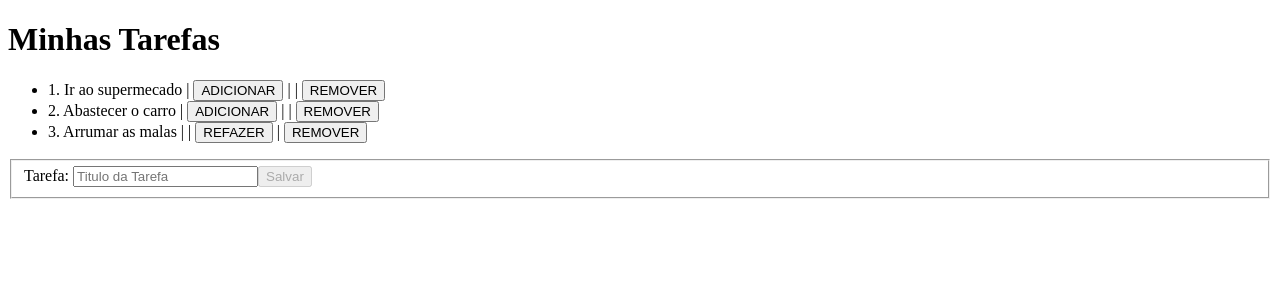
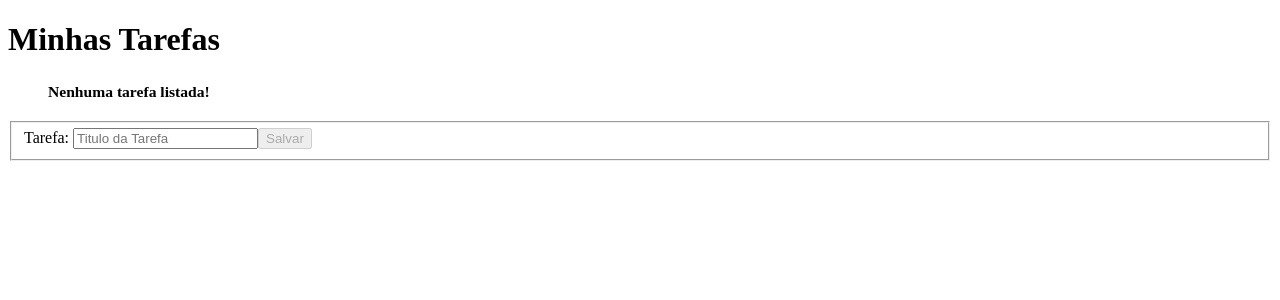
Before and after one commit to TulioliAles/TodoApp, an Angular app: page / in a window 1280 px wide. Shown: the top 300 px of the page. Built offline with nearby package versions, Linux system fonts and the light colour scheme.

Commit message:
Criado o método que adiciona tarefas

```diff
--- a/src/app/app.component.html
+++ b/src/app/app.component.html
@@ -1,6 +1,7 @@
 <h1>{{ title }}</h1>
 
 <ul>
+    <h3 *ngIf="todos.length == 0"><small>Nenhuma tarefa listada!</small></h3>
     <li *ngFor="let todo of todos">
         {{ todo.id}}. {{ todo.titulo }} |
         <button *ngIf="!todo.done" (click)="markAsDone(todo)">ADICIONAR</button> |
@@ -14,6 +15,6 @@
         <label>Tarefa: </label>
         <input type="text" placeholder="Titulo da Tarefa" maxlength="60" formControlName="title">
         <small *ngIf="form.controls.title.invalid && !form.controls.title.pristine">Este campo deve conter entre 3 e 60 caracteres!</small>
-        <button [disabled]="form.invalid">Salvar</button>
+        <button [disabled]="form.invalid" (click)="add()">Salvar</button>
     </fieldset>
 </form>
--- a/src/app/app.component.ts
+++ b/src/app/app.component.ts
@@ -21,9 +21,17 @@
         Validators.required,
       ])]
     });
-    this.todos.push(new Todo(1, 'Ir ao supermecado', false));
-    this.todos.push(new Todo(2, 'Abastecer o carro', false));
-    this.todos.push(new Todo(3, 'Arrumar as malas', true));
+  }
+
+  add(){
+    const title = this.form.controls['title'].value;
+    const id = this.todos.length + 1;
+    this.todos.push(new Todo(id, title, false));
+    this.clear();
+  }
+
+  clear(){
+    this.form.reset();
   }
 
   remove(todo: Todo){
```
